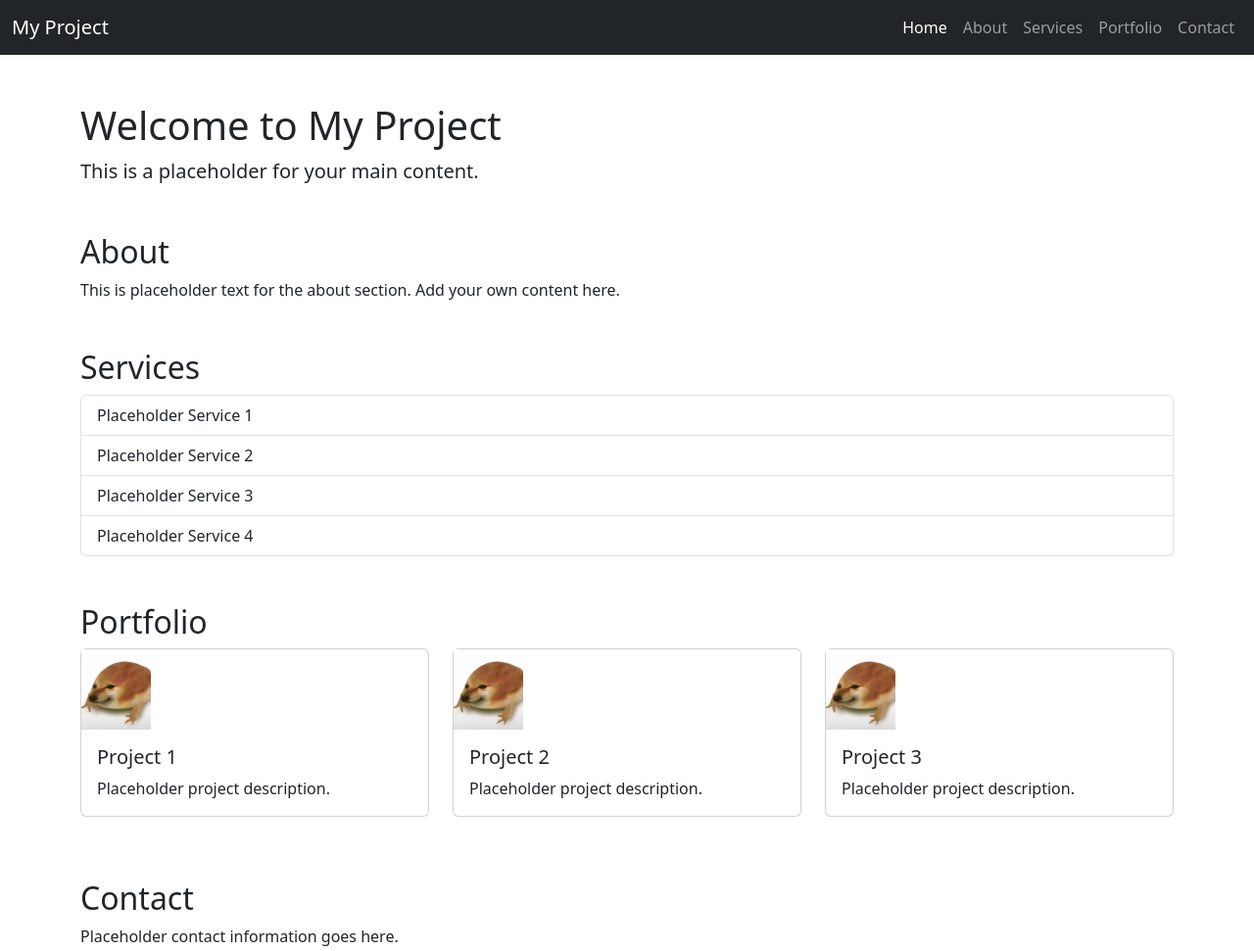
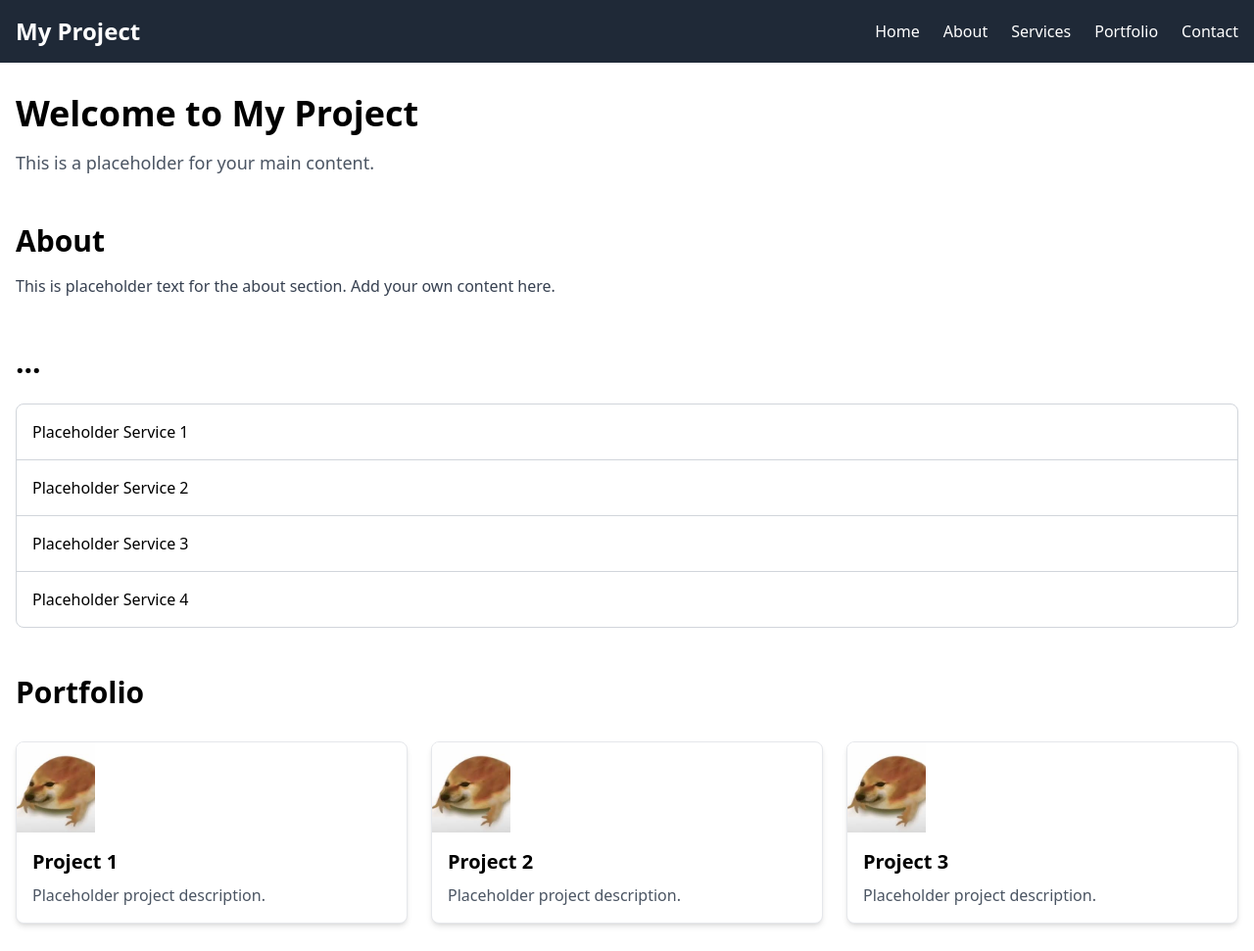
Before and after one commit to wessypoo/final-project-brian-wisely, a plain HTML site: page index.html in a window 1280 px wide. Shown: the top 971 px of the page at 98% size. Drawn offline with nearby package versions, Linux system fonts and the light colour scheme.

Commit message:
tailwind navbar

```diff
--- a/index.html
+++ b/index.html
@@ -4,100 +4,101 @@
     <meta charset="UTF-8">
     <meta name="viewport" content="width=device-width, initial-scale=1.0">
     <title>Final Project</title>
-    <link href="https://cdnjs.cloudflare.com/ajax/libs/bootstrap/5.3.0/css/bootstrap.min.css" rel="stylesheet">
+    <script src="https://cdn.tailwindcss.com"></script>
 </head>
-<body>
-    <nav class="navbar navbar-expand-lg navbar-dark bg-dark">
-        <div class="container-fluid">
-            <a class="navbar-brand" href="#home">My Project</a>
-            <button class="navbar-toggler" type="button" data-bs-toggle="collapse" data-bs-target="#navbarNav" aria-controls="navbarNav" aria-expanded="false" aria-label="Toggle navigation">
-                <span class="navbar-toggler-icon"></span>
-            </button>
-            <div class="collapse navbar-collapse" id="navbarNav">
-                <ul class="navbar-nav ms-auto">
-                    <li class="nav-item">
-                        <a class="nav-link active" aria-current="page" href="#home">Home</a>
-                    </li>
-                    <li class="nav-item">
-                        <a class="nav-link" href="#about">About</a>
-                    </li>
-                    <li class="nav-item">
-                        <a class="nav-link" href="#services">Services</a>
-                    </li>
-                    <li class="nav-item">
-                        <a class="nav-link" href="#portfolio">Portfolio</a>
-                    </li>
-                    <li class="nav-item">
-                        <a class="nav-link" href="#contact">Contact</a>
-                    </li>
+<body class="bg-white">
+    <!-- Navbar -->
+    <nav class="bg-gray-800 text-white sticky top-0 z-50">
+        <div class="max-w-7xl mx-auto px-4">
+            <div class="flex justify-between items-center h-16">
+                <a href="#home" class="text-2xl font-bold">My Project</a>
+                <button id="menu-toggle" class="md:hidden" aria-label="Toggle menu">
+                    <svg class="w-6 h-6" fill="none" stroke="currentColor" viewBox="0 0 24 24">
+                        <path stroke-linecap="round" stroke-linejoin="round" stroke-width="2" d="M4 6h16M4 12h16M4 18h16"></path>
+                    </svg>
+                </button>
+                <ul id="nav-menu" class="hidden md:flex space-x-6">
+                    <li><a href="#home" class="hover:text-gray-300">Home</a></li>
+                    <li><a href="#about" class="hover:text-gray-300">About</a></li>
+                    <li><a href="#services" class="hover:text-gray-300">Services</a></li>
+                    <li><a href="#portfolio" class="hover:text-gray-300">Portfolio</a></li>
+                    <li><a href="#contact" class="hover:text-gray-300">Contact</a></li>
                 </ul>
             </div>
+            <ul id="nav-menu-mobile" class="hidden md:hidden pb-4 space-y-2">
+                <li><a href="#home" class="block hover:text-gray-300">Home</a></li>
+                <li><a href="#about" class="block hover:text-gray-300">About</a></li>
+                <li><a href="#services" class="block hover:text-gray-300">Services</a></li>
+                <li><a href="#portfolio" class="block hover:text-gray-300">Portfolio</a></li>
+                <li><a href="#contact" class="block hover:text-gray-300">Contact</a></li>
+            </ul>
         </div>
     </nav>
 
-    <div class="container mt-5">
-        <section id="home" class="mb-5">
-            <h1>Welcome to My Project</h1>
-            <p class="lead">This is a placeholder for your main content.</p>
+    <div class="max-w-7xl mx-auto px-4 py-8">
+        <!-- Home Section -->
+        <section id="home" class="mb-12">
+            <h1 class="text-4xl font-bold mb-4">Welcome to My Project</h1>
+            <p class="text-lg text-gray-600">This is a placeholder for your main content.</p>
         </section>
 
-        <section id="about" class="mb-5">
-            <h2>About</h2>
-            <p>This is placeholder text for the about section. Add your own content here.</p>
+        <!-- About Section -->
+        <section id="about" class="mb-12">
+            <h2 class="text-3xl font-bold mb-4">About</h2>
+            <p class="text-gray-700">This is placeholder text for the about section. Add your own content here.</p>
         </section>
 
-        <section id="services" class="mb-5">
-            <h2>Services</h2>
-            <ul class="list-group">
-                <li class="list-group-item">Placeholder Service 1</li>
-                <li class="list-group-item">Placeholder Service 2</li>
-                <li class="list-group-item">Placeholder Service 3</li>
-                <li class="list-group-item">Placeholder Service 4</li>
+        <!-- Services Section -->
+        <section id="services" class="mb-12">
+            <h2 class="text-3xl font-bold mb-6">...</h2>
+            <ul class="border border-gray-300 rounded-lg overflow-hidden">
+                <li class="border-b border-gray-300 p-4 hover:bg-gray-50">Placeholder Service 1</li>
+                <li class="border-b border-gray-300 p-4 hover:bg-gray-50">Placeholder Service 2</li>
+                <li class="border-b border-gray-300 p-4 hover:bg-gray-50">Placeholder Service 3</li>
+                <li class="p-4 hover:bg-gray-50">Placeholder Service 4</li>
             </ul>
         </section>
 
-        <section id="portfolio" class="mb-5">
-            <h2>Portfolio</h2>
-            <div class="row">
-                <div class="col-md-4 mb-3">
-                    <div class="card">
-                        <img src="mangomangomango.jpg" width=20%>
-                        <div class="card-body">
-                            <h5 class="card-title">Project 1</h5>
-                            <p class="card-text">Placeholder project description.</p>
-                        </div>
+        <!-- Portfolio Section -->
+        <section id="portfolio" class="mb-12">
+            <h2 class="text-3xl font-bold mb-8">Portfolio</h2>
+            <div class="grid grid-cols-1 md:grid-cols-3 gap-6">
+                <div class="bg-white border border-gray-200 rounded-lg overflow-hidden shadow-md hover:shadow-lg transition">
+                    <img src="mangomangomango.jpg" class="w-1/5" alt="Project 1">
+                    <div class="p-4">
+                        <h5 class="text-xl font-bold mb-2">Project 1</h5>
+                        <p class="text-gray-600">Placeholder project description.</p>
                     </div>
                 </div>
-                <div class="col-md-4 mb-3">
-                    <div class="card">
-                        <img src="mangomangomango.jpg" width=20%>
-                        <div class="card-body">
-                            <h5 class="card-title">Project 2</h5>
-                            <p class="card-text">Placeholder project description.</p>
-                        </div>
+                <div class="bg-white border border-gray-200 rounded-lg overflow-hidden shadow-md hover:shadow-lg transition">
+                    <img src="mangomangomango.jpg" class="w-1/5" alt="Project 2">
+                    <div class="p-4">
+                        <h5 class="text-xl font-bold mb-2">Project 2</h5>
+                        <p class="text-gray-600">Placeholder project description.</p>
                     </div>
                 </div>
-                <div class="col-md-4 mb-3">
-                    <div class="card">
-                        <img src="mangomangomango.jpg" width=20%>
-                        <div class="card-body">
-                            <h5 class="card-title">Project 3</h5>
-                            <p class="card-text">Placeholder project description.</p>
-                        </div>
+                <div class="bg-white border border-gray-200 rounded-lg overflow-hidden shadow-md hover:shadow-lg transition">
+                    <img src="mangomangomango.jpg" class="w-1/5" alt="Project 3">
+                    <div class="p-4">
+                        <h5 class="text-xl font-bold mb-2">Project 3</h5>
+                        <p class="text-gray-600">Placeholder project description.</p>
                     </div>
                 </div>
             </div>
         </section>
 
         <!-- Contact Section -->
-        <section id="contact" class="mb-5">
-            <h2>Contact</h2>
-            <p>Placeholder contact information goes here.</p>
-            <button class="btn btn-primary">click if ur a diddyblud</button>
+        <section id="contact" class="mb-12">
+            <h2 class="text-3xl font-bold mb-4">Contact</h2>
+            <p class="text-gray-700 mb-6">Placeholder contact information goes here.</p>
+            <button class="bg-blue-600 text-white px-6 py-2 rounded-lg hover:bg-blue-700 transition">click if ur a diddyblud</button>
         </section>
     </div>
 
-    <!-- Bootstrap JS -->
-    <script src="https://cdnjs.cloudflare.com/ajax/libs/bootstrap/5.3.0/js/bootstrap.bundle.min.js"></script>
+    <script>
+        document.getElementById('menu-toggle').addEventListener('click', function() {
+            document.getElementById('nav-menu-mobile').classList.toggle('hidden');
+        });
+    </script>
 </body>
 </html>
```
